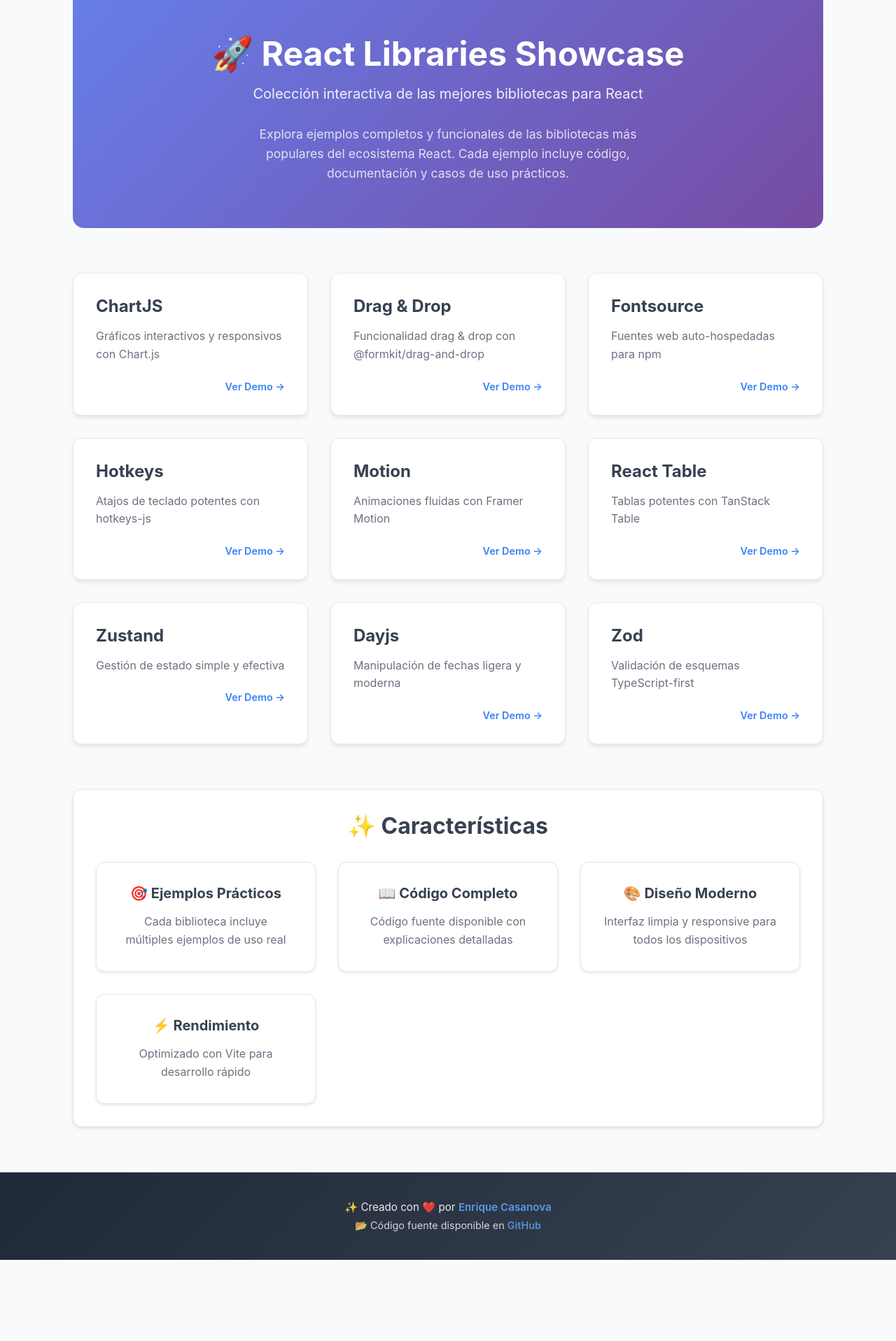
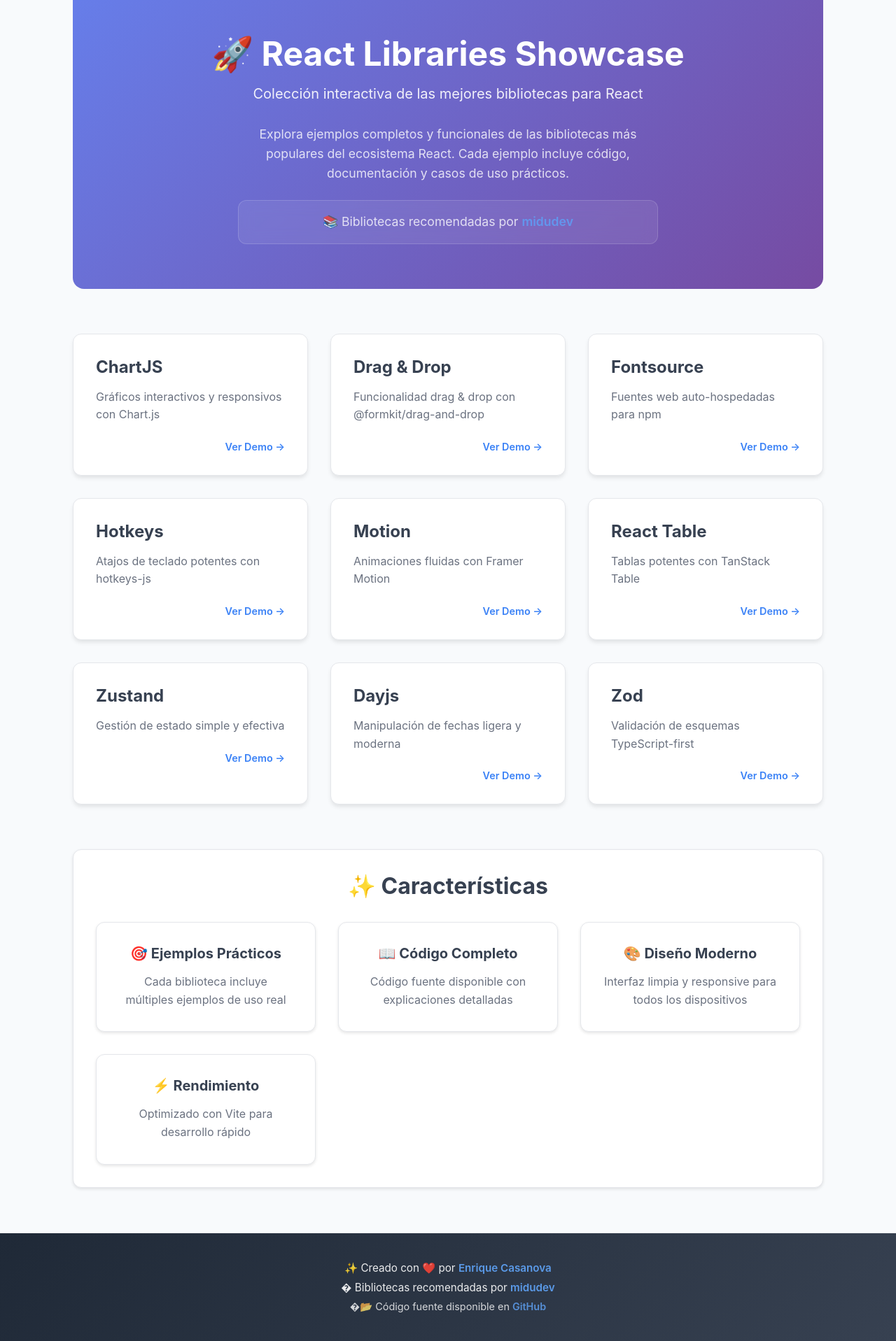
Before and after one commit to ecasanova/libraries, a React (Vite) app: page / in a window 1280 px wide. Shown: the part 145-2062 px from the top of the page at 70% size. Before the commit the page ends 1946 px from the top, so only its background shows below. Built offline with nearby package versions, Linux system fonts and the light colour scheme; a web font is replaced by a local one.

Commit message:
feat: Add recommendation note and styles for midudev's libraries

```diff
--- a/src/App.tsx
+++ b/src/App.tsx
@@ -56,6 +56,17 @@
             Explora ejemplos completos y funcionales de las bibliotecas más
             populares del ecosistema React. Cada ejemplo incluye código,
             documentación y casos de uso prácticos.
+          </p>
+          <p className="recommendation-note">
+            📚 Bibliotecas recomendadas por{" "}
+            <a
+              href="https://github.com/midudev"
+              target="_blank"
+              rel="noopener noreferrer"
+              className="recommendation-link"
+            >
+              midudev
+            </a>
           </p>
         </div>
       </div>
@@ -203,7 +214,18 @@
             </a>
           </p>
           <p>
-            📂 Código fuente disponible en{" "}
+            � Bibliotecas recomendadas por{" "}
+            <a
+              href="https://github.com/midudev"
+              target="_blank"
+              rel="noopener noreferrer"
+              className="footer-link"
+            >
+              midudev
+            </a>
+          </p>
+          <p>
+            �📂 Código fuente disponible en{" "}
             <a
               href="https://github.com/ecasanova/libraries"
               target="_blank"
--- a/src/index.css
+++ b/src/index.css
@@ -210,6 +210,28 @@
   opacity: 0.8;
 }
 
+.recommendation-note {
+  margin-top: 1.5rem;
+  padding: 1rem;
+  background: rgba(255, 255, 255, 0.1);
+  border: 1px solid rgba(255, 255, 255, 0.2);
+  border-radius: 0.75rem;
+  font-size: 0.95rem;
+  backdrop-filter: blur(10px);
+}
+
+.recommendation-link {
+  color: #60a5fa;
+  text-decoration: none;
+  font-weight: 600;
+  transition: all 0.2s ease;
+}
+
+.recommendation-link:hover {
+  color: #93c5fd;
+  text-decoration: underline;
+}
+
 .libraries-grid {
   display: grid;
   grid-template-columns: repeat(auto-fit, minmax(300px, 1fr));
```
